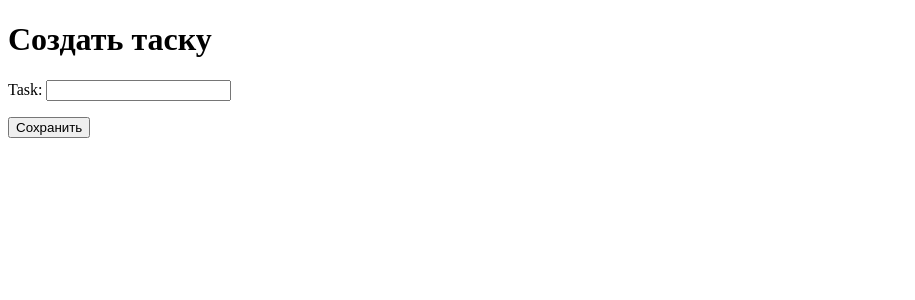
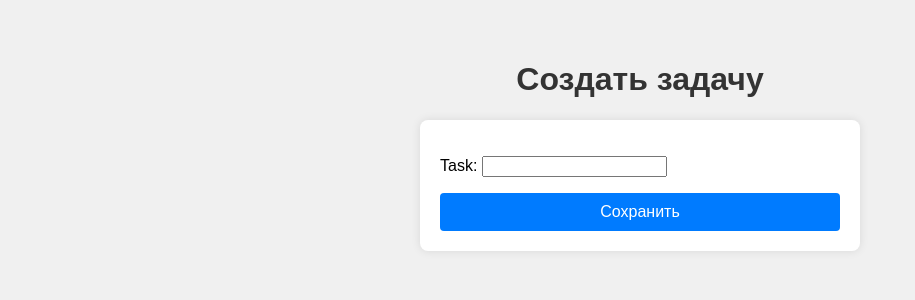
Before and after one commit to daniilyrkin/django_todo, a Django app: page /task/create in a window 1280 px wide. Shown: the top 300 px of the page, without its empty margins (0-915 px from the left). Run offline with Django 5.2, Linux system fonts and the light colour scheme.

Commit message:
' Сделал чуть красивее html'

```diff
--- a/todo/templates/todo/task_create.html
+++ b/todo/templates/todo/task_create.html
@@ -1,15 +1,51 @@
 <!DOCTYPE html>
-<html lang='ru'>
+<html lang="ru">
 <head>
-    <meta charset='UTF-8'>
-    <title>Создать таску</title>
+    <meta charset="UTF-8">
+    <meta name="viewport" content="width=device-width, initial-scale=1.0">
+    <title>Создать задачу</title>
+    <style>
+        body {
+            font-family: Arial, sans-serif;
+            background-color: #f0f0f0;
+            margin: 20px;
+            padding: 20px;
+        }
+        h1 {
+            text-align: center;
+            color: #333;
+        }
+        form {
+            max-width: 400px;
+            margin: 0 auto;
+            background-color: #fff;
+            padding: 20px;
+            border-radius: 8px;
+            box-shadow: 0 0 10px rgba(0, 0, 0, 0.1);
+        }
+        button[type="submit"] {
+            display: block;
+            width: 100%;
+            padding: 10px;
+            margin-top: 10px;
+            background-color: #007bff;
+            color: #fff;
+            border: none;
+            border-radius: 4px;
+            cursor: pointer;
+            font-size: 16px;
+        }
+        button[type="submit"]:hover {
+            background-color: #0056b3;
+        }
+    </style>
 </head>
 <body>
-    <h1>Создать таску</h1>
-    <form method='post'>
+    <h1>Создать задачу</h1>
+    <form method="post">
         {% csrf_token %}
         {{ form.as_p }}
-        <button type='submit'>Сохранить</button>
+        <button type="submit">Сохранить</button>
     </form>
 </body>
 </html>
```
Also changed, not shown: todo/templates/todo/task_list.html (+74 -6 lines).
